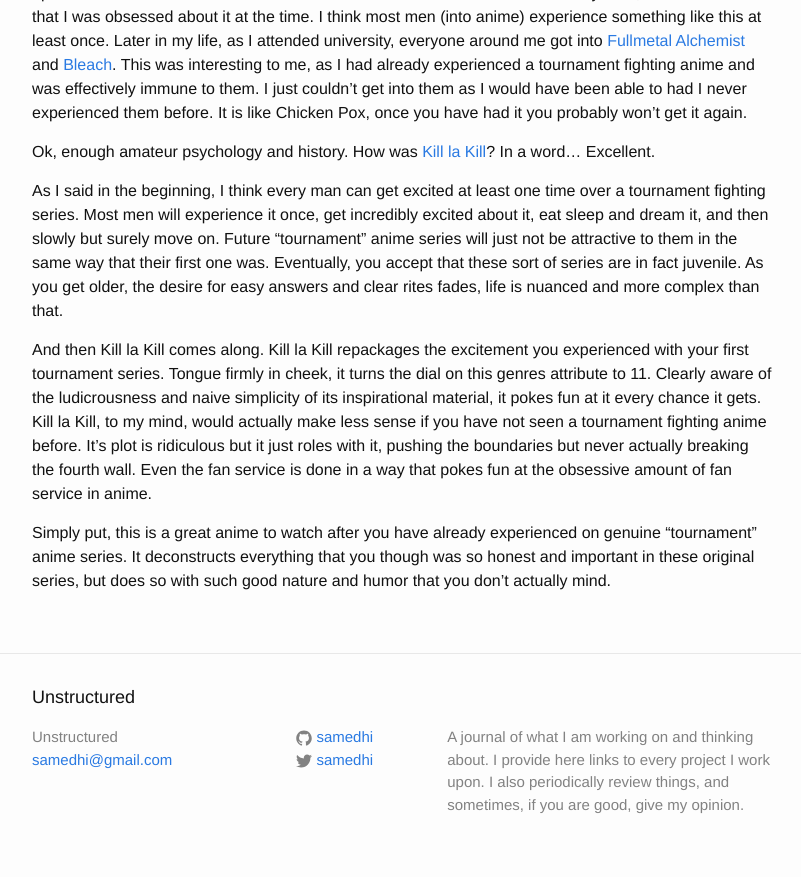
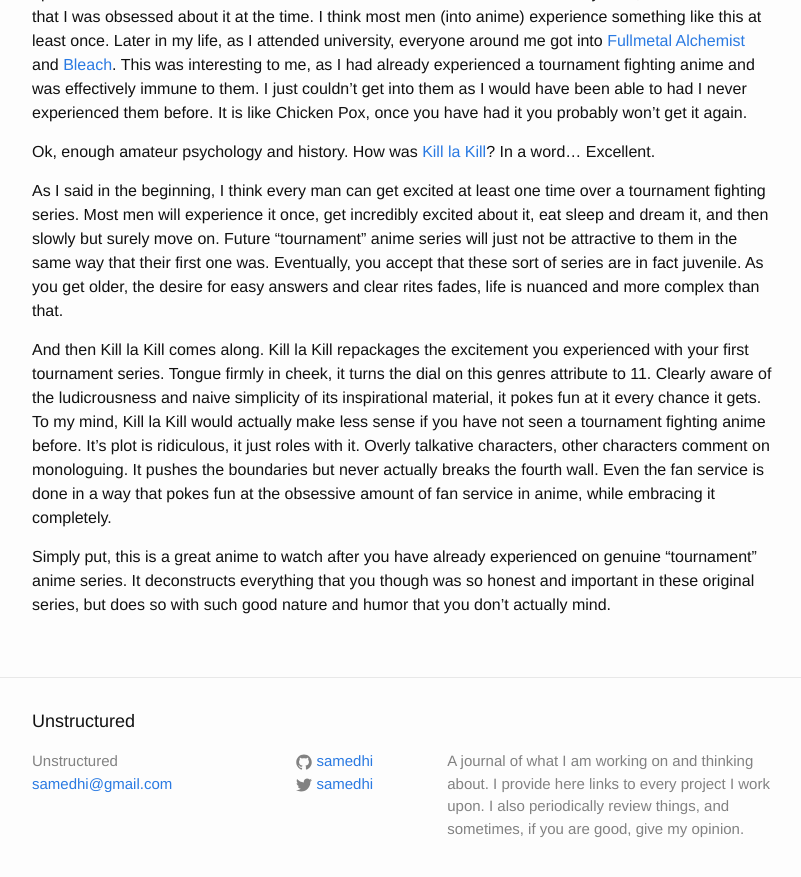
Before and after one commit to samedhi/samedhi.github.io, a Jekyll site: the page built from _posts/2015-04-15-kill-la-kill-anime.markdown, in a window 1280 px wide and 900 px high, scrolled down 999 px. Shown: the top 877 px of the window, without its empty margins (238-1039 px from the left). Built offline with Jekyll 4.4.1, drawn with Linux system fonts in a browser that asks for light colours; some of the changed text lies outside the part shown.

```diff
--- a/_posts/2015-04-15-kill-la-kill-anime.markdown
+++ b/_posts/2015-04-15-kill-la-kill-anime.markdown
@@ -19,6 +18,6 @@ Ok, enough amateur psychology and history. How was [Kill la Kill](http://en.wiki
 
 As I said in the beginning, I think every man can get excited at least one time over a tournament fighting series. Most men will experience it once, get incredibly excited about it, eat sleep and dream it, and then slowly but surely move on. Future "tournament" anime series will just not be attractive to them in the same way that their first one was. Eventually, you accept that these sort of series are in fact juvenile. As you get older, the desire for easy answers and clear rites fades, life is nuanced and more complex than that.
 
-And then Kill la Kill comes along. Kill la Kill repackages the excitement you experienced with your first tournament series. Tongue firmly in cheek, it turns the dial on this genres attribute to 11. Clearly aware of the ludicrousness and naive simplicity of its inspirational material, it pokes fun at it every chance it gets. Kill la Kill, to my mind, would actually make less sense if you have not seen a tournament fighting anime before. It's plot is ridiculous but it just roles with it, pushing the boundaries but never actually breaking the fourth wall. Even the fan service is done in a way that pokes fun at the obsessive amount of fan service in anime.
+And then Kill la Kill comes along. Kill la Kill repackages the excitement you experienced with your first tournament series. Tongue firmly in cheek, it turns the dial on this genres attribute to 11. Clearly aware of the ludicrousness and naive simplicity of its inspirational material, it pokes fun at it every chance it gets. To my mind, Kill la Kill would actually make less sense if you have not seen a tournament fighting anime before. It's plot is ridiculous, it just roles with it. Overly talkative characters, other characters comment on monologuing. It pushes the boundaries but never actually breaks the fourth wall. Even the fan service is done in a way that pokes fun at the obsessive amount of fan service in anime, while embracing it completely.
 
 Simply put, this is a great anime to watch after you have already experienced on genuine "tournament" anime series. It deconstructs everything that you though was so honest and important in these original series, but does so with such good nature and humor that you don't actually mind.
```
Also changed, not shown: other parts of _posts/2015-04-15-kill-la-kill-anime.markdown (+0 -1 lines).
